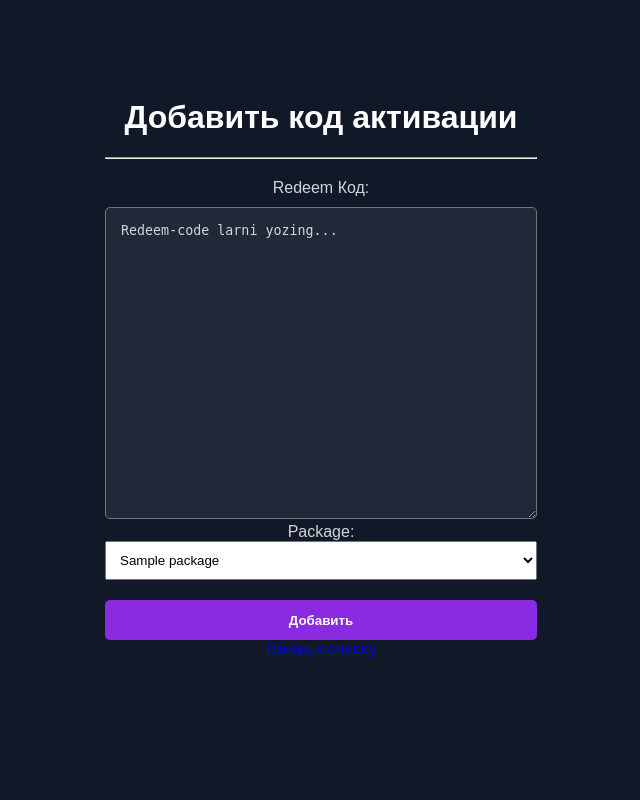
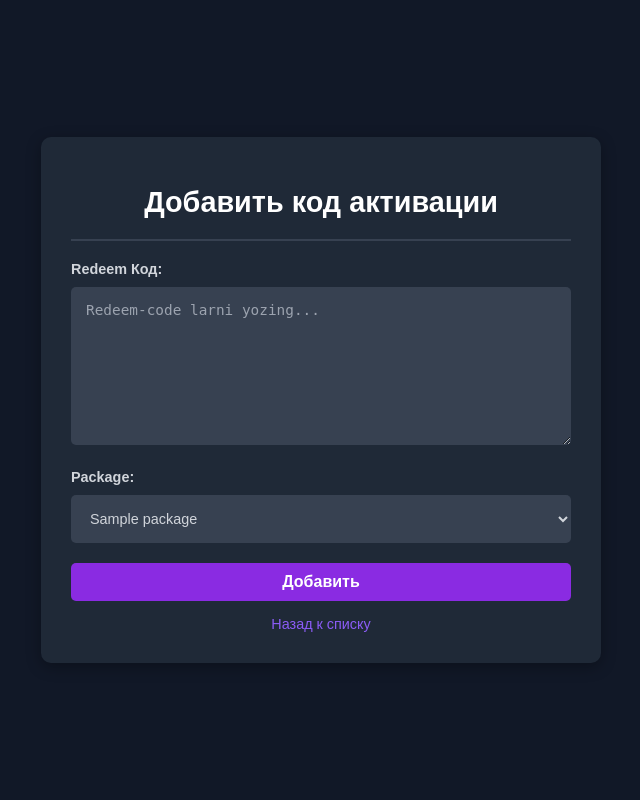
Before and after one commit to sk1llpy/ucpin, a Django app: template templates/redeem_code.html in a window 1280 px wide. Shown: the whole page, without its empty margins (319-959 px from the left). Run offline with Django 4.2, Linux system fonts and the light colour scheme; the template is opened without the code that fills it: most values are stand-ins (such as "Sample title", 1, 10 or a date in 2020).

Commit message:
changes in html

```diff
--- a/templates/redeem_code.html
+++ b/templates/redeem_code.html
@@ -7,33 +7,113 @@
     <meta name="viewport" content="width=device-width, initial-scale=1.0">
     <title>Добавить Redeem Код | Административный сайт Django</title>
 
-    <link rel="stylesheet" href="{% static 'css/style.css' %}">
+    <style>
+        body {
+            background-color: rgb(17, 24, 39);
+            font-family: Arial, Helvetica, sans-serif;
+            margin: 0;
+            padding: 0;
+            display: flex;
+            justify-content: center;
+            align-items: center;
+            min-height: 100vh;
+        }
+
+        .container {
+            background-color: #1f2937;
+            border-radius: 10px;
+            padding: 30px;
+            box-shadow: 0 4px 15px rgba(0, 0, 0, 0.3);
+            max-width: 500px;
+            width: 90%;
+            text-align: center;
+        }
+
+        h1 {
+            color: white;
+            font-size: 1.8rem;
+            margin-bottom: 20px;
+        }
+
+        hr {
+            border: none;
+            border-top: 2px solid #374151;
+            margin-bottom: 20px;
+        }
+
+        label {
+            color: #d1d5db;
+            font-weight: bold;
+            display: block;
+            text-align: left;
+            margin-bottom: 10px;
+            font-size: 0.9rem;
+        }
+
+        textarea, select {
+            background-color: #374151;
+            color: #d1d5db;
+            border: none;
+            border-radius: 5px;
+            padding: 15px;
+            font-size: 0.9rem;
+            width: 100%;
+            margin-bottom: 20px;
+            box-sizing: border-box;
+        }
+
+        textarea::placeholder {
+            color: #9ca3af;
+        }
+
+        button {
+            width: 100%;
+            padding: 10px;
+            border: none;
+            border-radius: 5px;
+            background-color: blueviolet;
+            color: white;
+            font-weight: bold;
+            font-size: 1rem;
+            cursor: pointer;
+            transition: background-color 0.3s;
+        }
+
+        button:hover {
+            background-color: rebeccapurple;
+        }
+
+        a {
+            color: #8b5cf6;
+            text-decoration: none;
+            font-size: 0.9rem;
+            margin-top: 15px;
+            display: inline-block;
+            transition: color 0.3s;
+        }
+
+        a:hover {
+            color: #a78bfa;
+        }
+    </style>
 </head>
 <body>
     <div class="container">
-        <div style="justify-content: center; text-align: center;">
         <h1>Добавить код активации</h1>
-            <hr style="color: white; margin-bottom: 20px;" />
+        <hr />
         <form method="post">
             {% csrf_token %}
             <label for="code">Redeem Код:</label>
-                <div>
-                    <textarea rows="100" cols="300" placeholder="Redeem-code larni yozing..." required name="code" id="code"></textarea>
-                </div>
-                <label for="code">Package:</label>
-                <div>
+            <textarea rows="8" placeholder="Redeem-code larni yozing..." required name="code" id="code"></textarea>
+            <label for="package">Package:</label>
             <select name="package" id="package">
                 {% for package in packages %}
-                            <option value="{{ package.pk }}" id="option_package">{{ package.title }}</option>
+                    <option value="{{ package.pk }}">{{ package.title }}</option>
                 {% endfor %}
             </select>
-                </div>
             <button type="submit">Добавить</button>
-                <div>
+        </form>
         <a href="/admin/shop/redeemcode/">Назад к списку</a>
-                </div>
-            </form>
-        </div>
     </div>
 </body>
 </html>
```
Lines whose indentation alone changed are shown as unchanged.
